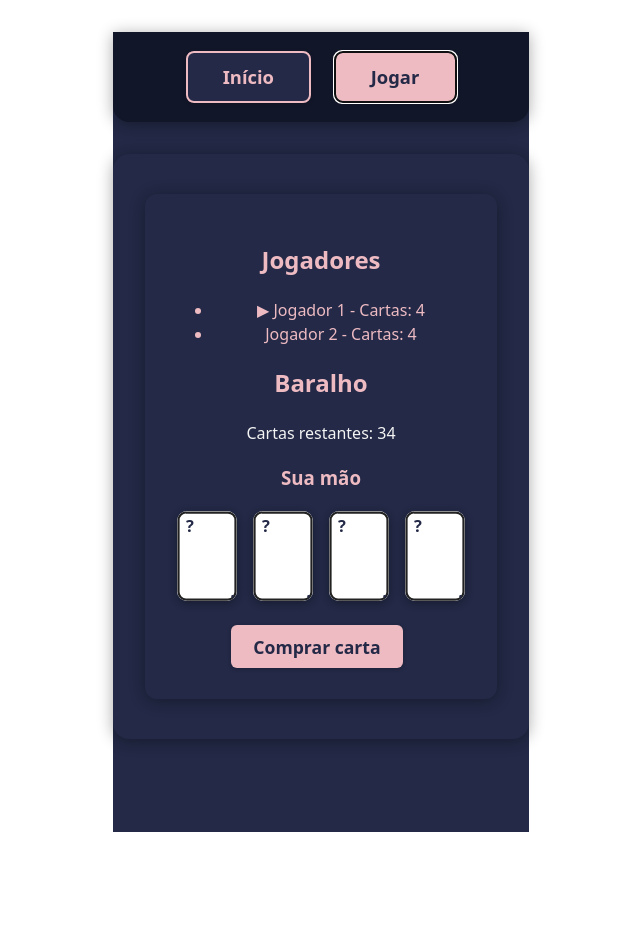
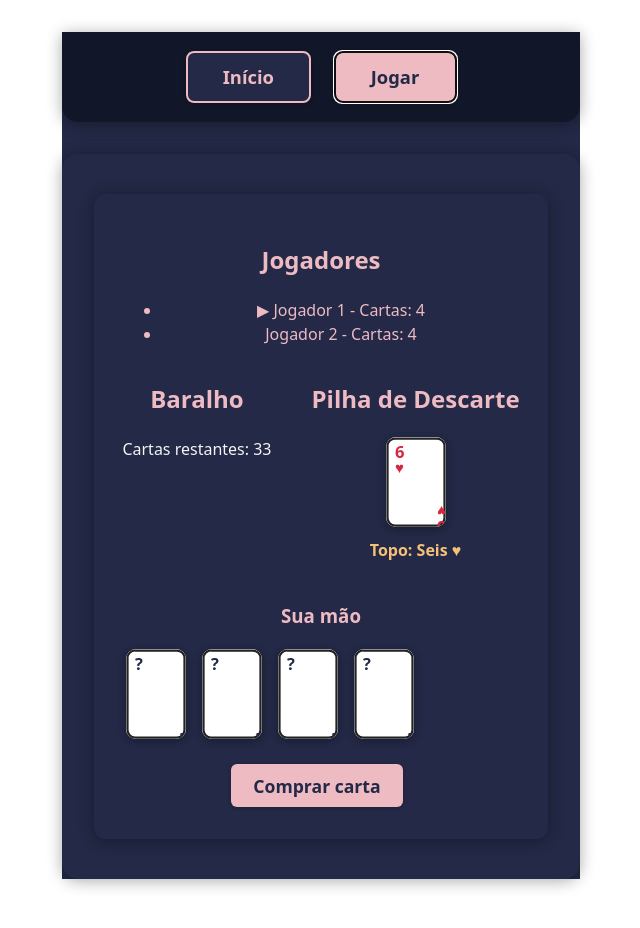
Before and after one commit to MatheusPereira64/CunokuGame, a Vue app: page / in a window 1280 px wide. Both pictures are taken after a click on the button "Jogar". Shown: the top 928 px of the page, without its empty margins (319-959 px from the left). Before the commit the page ends 864 px from the top, so only its background shows below. Built offline with nearby package versions, Linux system fonts and the light colour scheme.

Commit message:
Commit final do dia

```diff
--- a/src/components/CunokuGame.vue
+++ b/src/components/CunokuGame.vue
@@ -9,15 +9,26 @@
         </li>
       </ul>
     </div>
-    <div>
-      <h2>Baralho</h2>
-      <p>Cartas restantes: {{ baralho.length }}</p>
+    <div class="baralho-pilha">
+      <div>
+        <h2>Baralho</h2>
+        <p>Cartas restantes: {{ baralho.length }}</p>
+      </div>
+      <div>
+        <h2>Pilha de Descarte</h2>
+        <div v-if="pilha.length > 0">
+          <CartaSvg :valor="mapValorSvg(pilha[pilha.length-1].nome)" :naipe="mapNaipeSvg(pilha[pilha.length-1].naipe)" :width="60" :height="90" />
+          <p class="topo-pilha">Topo: {{ pilha[pilha.length-1].nome }} {{ pilha[pilha.length-1].naipe || '' }}</p>
+        </div>
+        <div v-else>
+          <p>Pilha vazia</p>
+        </div>
+      </div>
     </div>
     <div>
       <h3>Sua mão</h3>
       <div class="mao">
-        <button v-for="(carta, idx) in players[jogadorDaVez].mao" :key="idx" class="carta-btn animate__animated animate__fadeInUp"
-          :class="{ 'carta-espia': cartaEspiada && cartaEspiada === carta }">
+        <div v-for="(carta, idx) in players[jogadorDaVez].mao" :key="idx" class="carta-btn animate__animated animate__fadeInUp" :class="{ 'carta-espia': cartaEspiada && cartaEspiada === carta }">
           <CartaSvg
             v-if="
               (habilidadeAtiva === 'espiar_propria' && cartaEspiada && cartaEspiada === carta) ||
@@ -30,7 +41,9 @@
             :height="90"
           />
           <CartaSvg v-else valor="?" :width="60" :height="90" />
-        </button>
+          <!-- Botão de descarte -->
+          <button v-if="podeDescartarCarta(idx)" class="btn-descartar-carta" @click="descartarCartaDaMao(idx)">Descartar</button>
+        </div>
       </div>
     </div>
     <div v-if="!cartaComprada && !turnoFinalizado">
@@ -128,6 +141,7 @@
     <div v-if="turnoFinalizado">
       <button class="btn-principal" @click="proximoTurno">Próximo turno</button>
     </div>
+    <div v-if="mensagemPilha" class="mensagem-pilha animate__animated animate__shakeX">{{ mensagemPilha }}</div>
   </div>
 </template>
 
@@ -194,6 +208,8 @@ export default {
       jogadorEspiar: null,
       cartaEspiada: null,
       substituindoTrocaSelf: false,
+      pilha: [],
+      mensagemPilha: '',
     };
   },
   watch: {
@@ -220,6 +236,8 @@ export default {
           player.mao.push(this.baralho.pop());
         });
       }
+      // Inicializa a pilha de descarte
+      this.pilha = [this.baralho.pop()];
       this.jogadorDaVez = 0;
       this.cartaComprada = null;
       this.turnoFinalizado = false;
@@ -233,6 +251,7 @@ export default {
       this.jogadorEspiar = null;
       this.cartaEspiada = null;
       this.substituindoTrocaSelf = false;
+      this.mensagemPilha = '';
     },
     comprarCarta() {
       if (this.baralho.length === 0) return;
@@ -252,21 +271,25 @@ export default {
       this.substituindoCarta = true;
     },
     substituirCarta(idx) {
+      const cartaSubstituida = this.players[this.jogadorDaVez].mao[idx];
       this.players[this.jogadorDaVez].mao[idx] = this.cartaComprada;
       this.cartaComprada = null;
       this.substituindoCarta = false;
       this.turnoFinalizado = true;
       this.mensagemHabilidade = '';
       this.habilidadeAtiva = '';
-      this.substituindoTrocaSelf = false;
+      // Coloca a carta substituída na pilha
+      this.pilha.push(cartaSubstituida);
     },
     descartarCarta() {
+      if (this.cartaComprada) {
+        this.pilha.push(this.cartaComprada);
+      }
       this.cartaComprada = null;
       this.substituindoCarta = false;
       this.turnoFinalizado = true;
       this.mensagemHabilidade = '';
       this.habilidadeAtiva = '';
-      this.substituindoTrocaSelf = false;
     },
     proximoTurno() {
       this.jogadorDaVez = (this.jogadorDaVez + 1) % this.players.length;
@@ -281,6 +304,7 @@ export default {
       this.jogadorEspiar = null;
       this.cartaEspiada = null;
       this.substituindoTrocaSelf = false;
+      this.mensagemPilha = '';
     },
     getMensagemHabilidade(carta) {
       if (!carta) return '';
@@ -379,6 +403,33 @@ export default {
         case '♣': return 'C';
         default: return null;
       }
+    },
+    podeDescartarCarta(idx) {
+      // Só pode descartar se houver carta na pilha e a carta for igual ao topo
+      if (this.pilha.length === 0) return false;
+      const carta = this.players[this.jogadorDaVez].mao[idx];
+      const topo = this.pilha[this.pilha.length - 1];
+      return carta.nome === topo.nome;
+    },
+    descartarCartaDaMao(idx) {
+      if (this.pilha.length === 0) return;
+      const carta = this.players[this.jogadorDaVez].mao[idx];
+      const topo = this.pilha[this.pilha.length - 1];
+      if (carta.nome === topo.nome) {
+        // Descarte correto
+        this.pilha.push(carta);
+        this.players[this.jogadorDaVez].mao.splice(idx, 1);
+        this.mensagemPilha = 'Descarte realizado com sucesso!';
+      } else {
+        // Punição: compra 2 cartas
+        this.mensagemPilha = 'Descarte incorreto! Compre 2 cartas.';
+        for (let i = 0; i < 2; i++) {
+          if (this.baralho.length > 0) {
+            this.players[this.jogadorDaVez].mao.push(this.baralho.pop());
+          }
+        }
+      }
+      setTimeout(() => { this.mensagemPilha = ''; }, 2000);
     },
   },
 };
@@ -503,4 +554,42 @@ ul {
 .carta-btn:focus {
   outline: 2px solid #f6c177;
 }
+.baralho-pilha {
+  display: flex;
+  gap: 2.5rem;
+  margin-bottom: 1.5rem;
+}
+.topo-pilha {
+  color: #f6c177;
+  font-weight: bold;
+  margin-top: 0.3rem;
+}
+.btn-descartar-carta {
+  display: block;
+  margin: 0.3rem auto 0 auto;
+  background: #f25042;
+  color: #fff;
+  border: none;
+  border-radius: 6px;
+  padding: 0.2rem 0.7rem;
+  font-size: 0.95rem;
+  cursor: pointer;
+  font-weight: bold;
+  box-shadow: 0 1px 4px #0003;
+  transition: background 0.2s, color 0.2s;
+}
+.btn-descartar-carta:hover {
+  background: #d7263d;
+  color: #fff;
+}
+.mensagem-pilha {
+  margin-top: 1.2rem;
+  background: #f6c177;
+  color: #232946;
+  border-radius: 8px;
+  padding: 0.7rem 1.2rem;
+  font-weight: bold;
+  text-align: center;
+  box-shadow: 0 1px 8px #0002;
+}
 </style>
```
